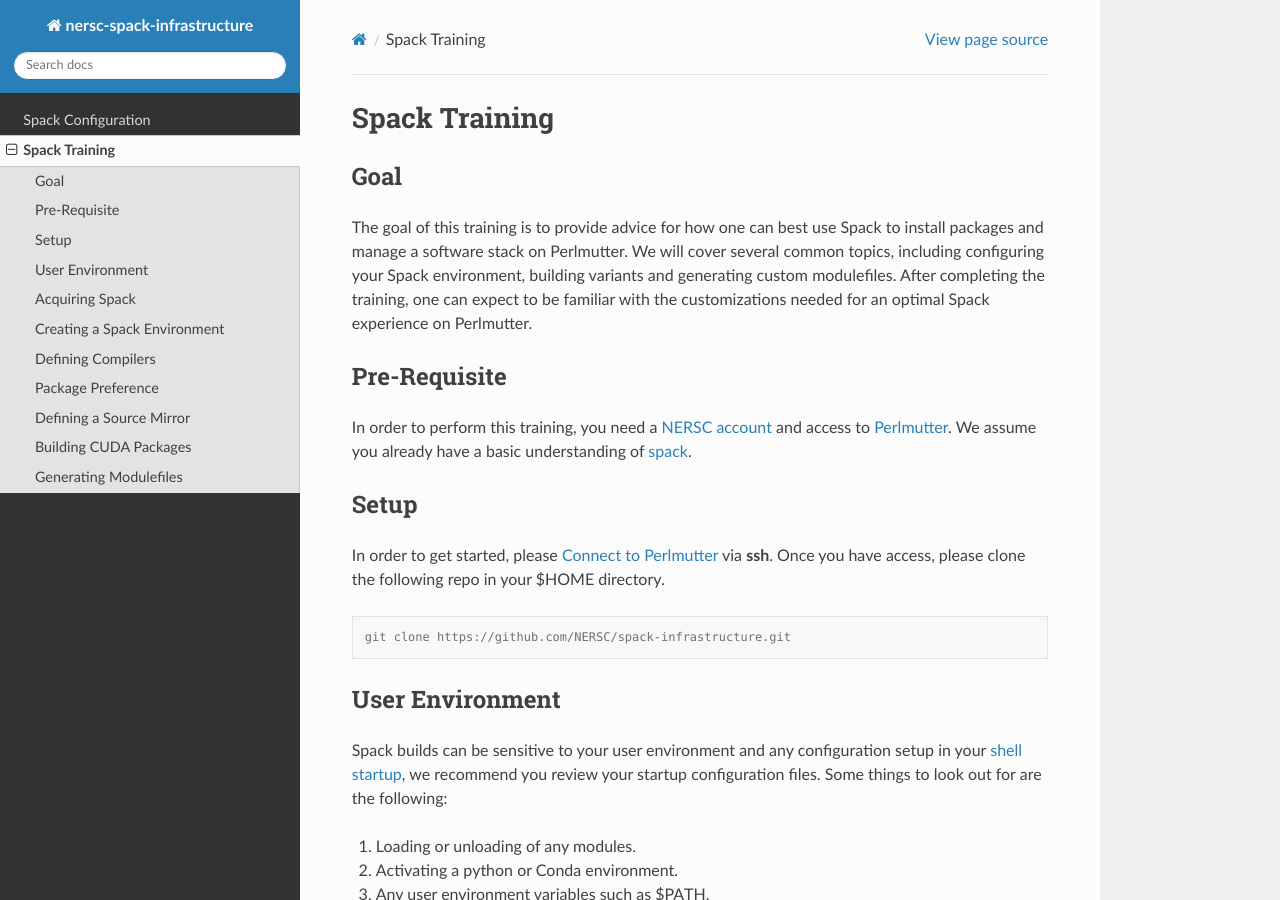
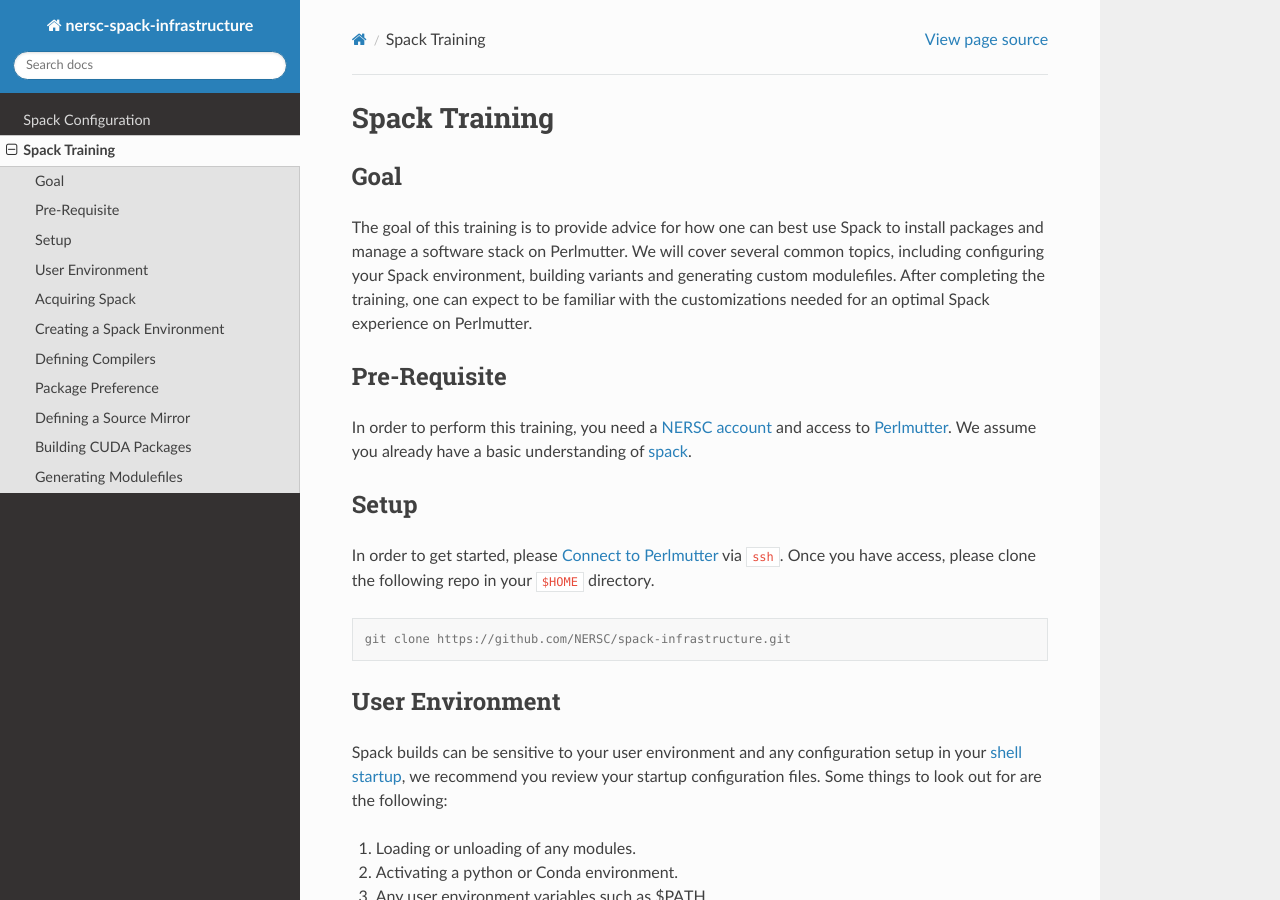
Before and after one commit to NERSC/spack-infrastructure, a Sphinx documentation site: the page built from docs/spack_training.rst, in a window 1280 px wide and 900 px high. Built offline with Sphinx 7.4.7 and the Read the Docs theme 2.0.0, drawn with Linux system fonts in a browser that asks for light colours.

Commit message:
missed a few code references in the beginning

```diff
--- a/docs/spack_training.rst
+++ b/docs/spack_training.rst
@@ -25,8 +25,8 @@ In order to perform this training, you need a `NERSC account <https://docs.nersc
 Setup
 -------
 
-In order to get started, please `Connect to Perlmutter <https://docs.nersc.gov/connect/>`_ via **ssh**. Once you have access, please
-clone the following repo in your $HOME directory.
+In order to get started, please `Connect to Perlmutter <https://docs.nersc.gov/connect/>`_ via ``ssh``. Once you have access, please
+clone the following repo in your ``$HOME`` directory.
 
 .. code:: console
 
```
